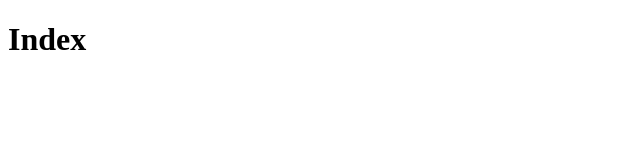
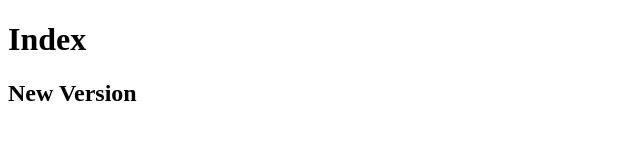
Before and after one commit to syb0424/wpGitPjTest, a plain HTML site: page index.html in a window 1280 px wide. Shown: the whole page, without its empty margins (0-640 px from the left). Drawn offline with Linux system fonts and the light colour scheme.

Commit message:
index 수정

```diff
--- a/index.html
+++ b/index.html
@@ -8,5 +8,6 @@
 </head>
 <body>
     <h1>Index</h1>
+    <h2>New Version</h2>
 </body>
 </html>
```
